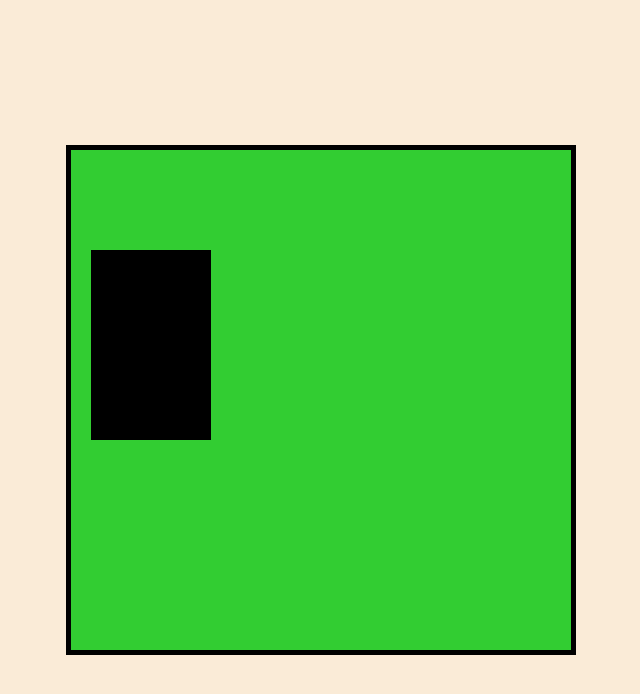
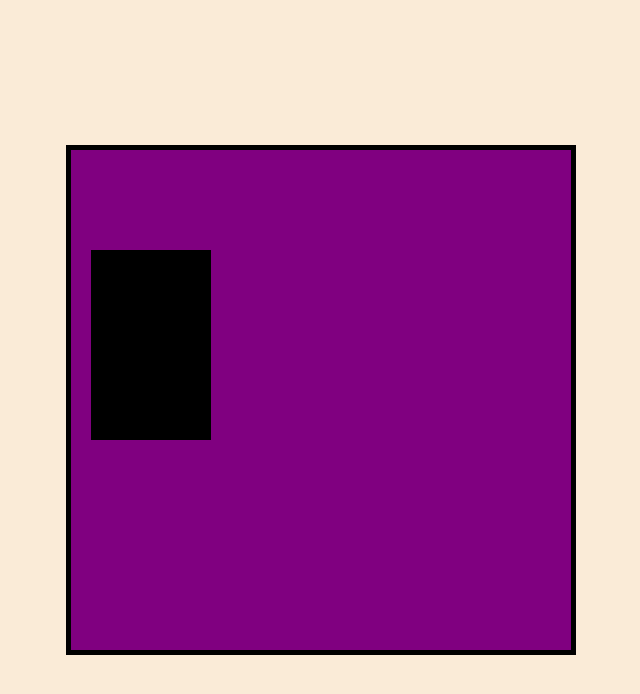
Before and after one commit to MoyArt/shooter, a website: page src/index.html in a window 1280 px wide. Shown: the whole page, without its empty margins (319-959 px from the left). Drawn offline with Linux system fonts and the light colour scheme.

Commit message:
feat(css): change canvas to purple

```diff
--- a/src/styles.css
+++ b/src/styles.css
@@ -15,7 +15,7 @@
 }
 .main_window {
   border: 5px solid black;
-  background-color: limegreen;
+  background-color: purple;
   max-width: 100%;
   max-height: 100%;
 }
```
